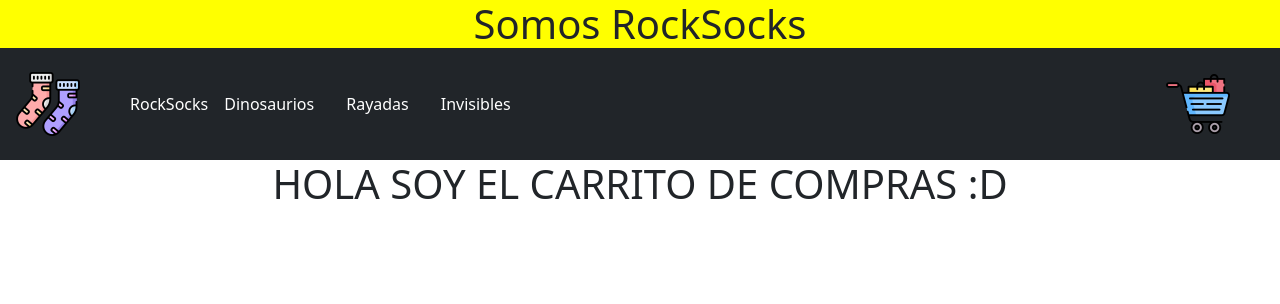
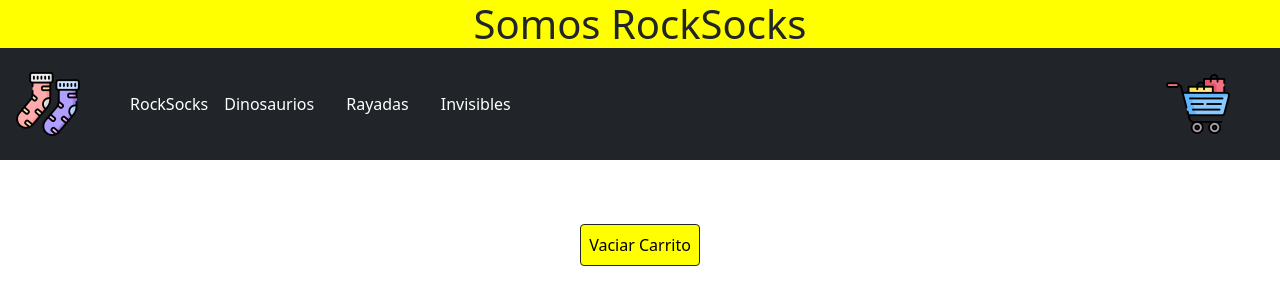
Before and after one commit to mercedespiguillem/origin-rocksocks, a React (Create React App) app: page /cart in a window 1280 px wide. Shown: the top 304 px of the page. Built offline with nearby package versions, Linux system fonts and the light colour scheme.

Commit message:
Desafio cartContext

```diff
--- a/src/components/Cart/Cart.jsx
+++ b/src/components/Cart/Cart.jsx
@@ -1,11 +1,35 @@
 import React from "react";
+import { Button, Card, ListGroup } from "react-bootstrap";
+import { useCartContext } from "../../context/CartContext";
 
-function cart() {
+function Cart() {
+  const { cartList, clearCart } = useCartContext();
+
+  console.log(cartList)
+
   return (
-    <div>
-      <h1>HOLA SOY EL CARRITO DE COMPRAS :D </h1>
+    <div className="mt-5">
+      {cartList.map((prod) => (
+        <ListGroup className="container">
+          <Card>
+            <ListGroup.Item action variant="dark" className="p-2">
+              <p>
+                Articulo: {prod.articulo.name} - Cantidad: {prod.cantidad} - Precio: {prod.articulo.price}
+              </p>
+            </ListGroup.Item>
+          </Card>
+        </ListGroup>
+      ))}
+      <Button
+        variant="dark"
+        className="m-3 p-2"
+        style={{ backgroundColor: "yellow", color: "black" }}
+        onClick={clearCart}
+      >
+        Vaciar Carrito
+      </Button>
     </div>
   );
 }
 
-export default cart;
+export default Cart;
--- a/src/components/ItemDetail/ItemDetail.jsx
+++ b/src/components/ItemDetail/ItemDetail.jsx
@@ -2,13 +2,18 @@ import React, { useState } from "react";
 import ItemCount from "../ItemCount/ItemCount";
 import { Button } from "react-bootstrap";
 import { Link } from "react-router-dom";
+import { useCartContext } from "../../context/CartContext";
 
 function ItemDetail({ products }) {
+  const { cartList, addToCart } = useCartContext();
   const [counter, setCounter] = useState(0);
 
-  const onAdd = (amount) => {
+  function onAdd(item, amount) {
+    addToCart({ articulo: {...products} , cantidad: item });
     setCounter(amount);
-  };
+  }
+
+  console.log(cartList)
 
   return (
     <div className="row m-5">
@@ -16,7 +21,7 @@ function ItemDetail({ products }) {
         <div>
           <img
             src={products.image}
-            alt="Medias con rayas"
+            alt="Medias"
             style={{ borderRadius: 10, width: 300 }}
             className="m-3 center"
           />
--- /dev/null
+++ b/src/context/CartContext.jsx
@@ -0,0 +1,56 @@
+import { useContext, useState } from "react";
+import { createContext } from "react";
+
+const CartContext = createContext([]);
+
+export function useCartContext() {
+  return useContext(CartContext);
+}
+
+function CartContextProvider({ children }) {
+  const [cartList, setCartList] = useState([]);
+
+  // funcion que agrega el item seleccionado al carrito
+
+  // function isInTheCart(item) {
+  //   if (cartList.find((x) => x === item)) {
+  //     return true;
+  //   }
+  // }
+
+  function addToCart(item) {
+    cartList.find((x) => x === item)
+      ? setCartList([(item.cantidad += 1)])
+      : setCartList([...cartList, item]);
+  }
+
+  // function addToCart(item) {
+  //   if (isInTheCart(item)) {
+  //     const amount = [...cartList];
+  //     amount.forEach((i) => {
+  //       if (i === item) {
+  //         i.cantidad += 1;
+  //       }
+  //     });
+  //   }
+  // }
+
+  // function isInTheCart(produc) {
+  //   const findInTheCart = cartList.find((x) => x === produc);
+  //   return findInTheCart;
+  // }
+
+  // funcion que vacia el carrito
+
+  function clearCart() {
+    setCartList([]);
+  }
+
+  return (
+    <CartContext.Provider value={{ cartList, addToCart, clearCart }}>
+      {children}
+    </CartContext.Provider>
+  );
+}
+
+export default CartContextProvider;
```
Also changed, not shown: src/App.js (+24 -7 lines).
